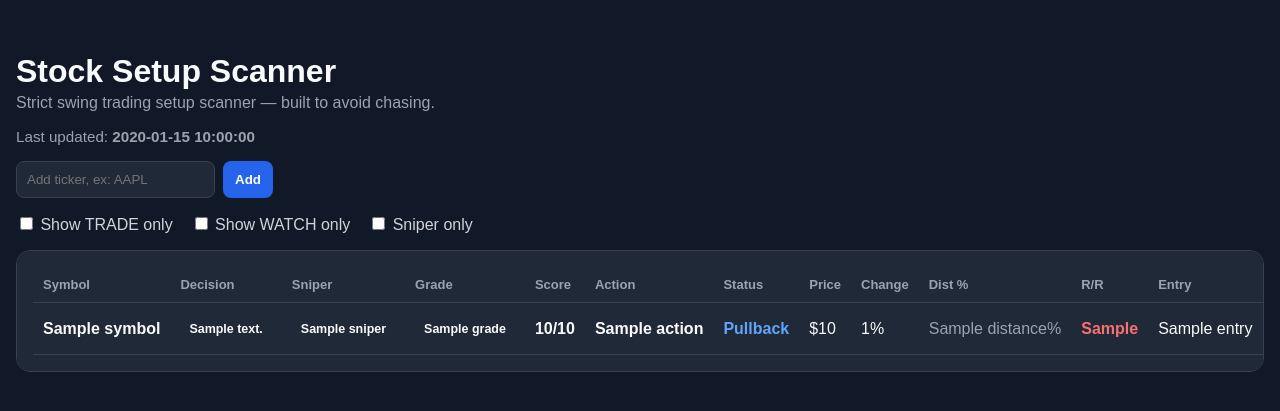
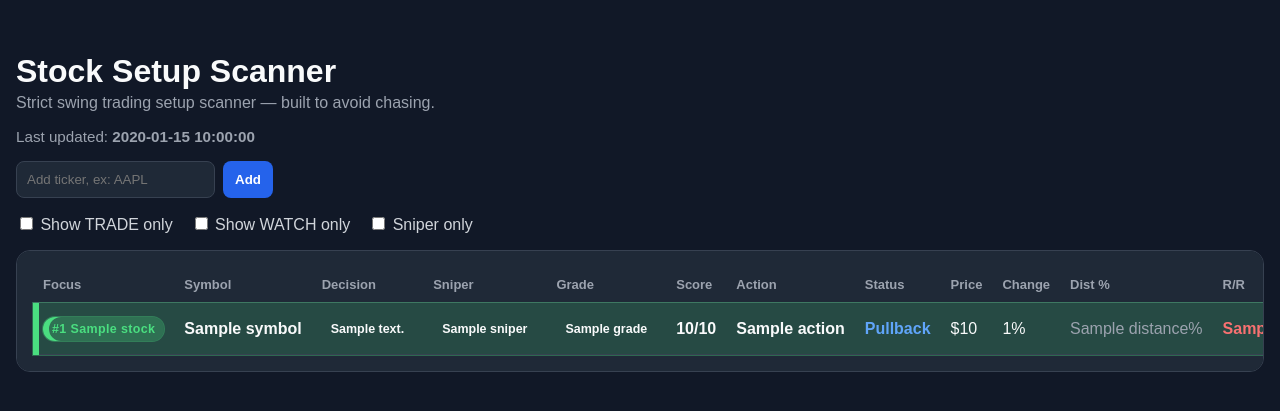
Before and after one commit to GrizzBuilt/stock-setup-scanner, a Flask app: template templates/index.html in a window 1280 px wide. Shown: the top 411 px of the page. Run offline with Flask 3, Linux system fonts and the light colour scheme; the template is opened without the code that fills it: most values are stand-ins (such as "Sample title", 1, 10 or a date in 2020).

Commit message:
Add focus ranking for best trade setups

```diff
--- a/app.py
+++ b/app.py
@@ -7,6 +7,7 @@
 # - Added Score + Grade system
 # - Improved breakout + pullback classification
 # - Added reasoning text for decisions
+# - Added Focus Rank so the best 1–2 actionable setups rise to the top
 
 from datetime import datetime
 from zoneinfo import ZoneInfo
@@ -24,14 +25,20 @@ def empty_stock(symbol, message="No data"):
     return {
         "symbol": symbol,
         "price": "—",
+        "percent": 0,
         "status": "No Trade",
         "decision": "PASS",
         "action": "PASS",
         "score": 0,
         "grade": "F",
         "sniper": "NO",
-        "rr": "—",
+        "rr": 0,
         "distance": 0,
+        "entry": "—",
+        "stop": "—",
+        "target": "—",
+        "focus_rank": "",
+        "focus_label": "",
         "reason": message,
     }
 
@@ -127,7 +134,7 @@ def get_stock_data(symbol):
         if reward > 0:
             score += 1
 
-        # penalties
+        # --- PENALTIES ---
         if status == "Extended":
             score -= 2
 
@@ -171,13 +178,13 @@ def get_stock_data(symbol):
 
         # --- REASON TEXT ---
         if status == "Extended":
-            reason = f"Price is {round(dist,2)}% above previous high. Extended."
+            reason = f"Price is {round(dist, 2)}% above previous high. Extended."
         elif status == "Breakout Triggered":
-            reason = f"Breakout triggered. RR {round(rr,2)}. Score {score}/10."
+            reason = f"Breakout triggered. RR {round(rr, 2)}. Score {score}/10."
         elif status == "Breakout Watch":
-            reason = f"Near breakout level. Watching for move."
+            reason = "Near breakout level. Watching for move."
         elif status == "Pullback":
-            reason = f"Pullback setup forming. Waiting confirmation."
+            reason = "Pullback setup forming. Waiting confirmation."
         else:
             reason = "No clean setup."
 
@@ -196,6 +203,8 @@ def get_stock_data(symbol):
             "entry": round(entry, 2),
             "stop": round(stop, 2),
             "target": round(target, 2),
+            "focus_rank": "",
+            "focus_label": "",
             "reason": reason,
         }
 
@@ -203,12 +212,93 @@ def get_stock_data(symbol):
         return empty_stock(symbol, str(e))
 
 
+def is_focus_candidate(stock):
+    """
+    A focus candidate is a setup that may deserve attention right now.
+    This stays strict on purpose.
+    """
+
+    return (
+        stock.get("decision") == "TRADE"
+        and stock.get("sniper") == "YES"
+        and stock.get("score", 0) >= 7
+        and stock.get("rr", 0) >= 1.5
+        and stock.get("status") != "Extended"
+    )
+
+
+def decision_priority(stock):
+    priorities = {
+        "TRADE": 0,
+        "WATCH": 1,
+        "PASS": 2,
+    }
+
+    return priorities.get(stock.get("decision"), 9)
+
+
+def grade_priority(stock):
+    priorities = {
+        "A+": 0,
+        "A": 1,
+        "B": 2,
+        "C": 3,
+        "F": 4,
+    }
+
+    return priorities.get(stock.get("grade"), 9)
+
+
+def scanner_sort_key(stock):
+    """
+    Sort order:
+    1. Sniper-ready TRADE setups first
+    2. TRADE before WATCH before PASS
+    3. Better grades first
+    4. Higher scores first
+    5. Better risk/reward first
+    6. Closest clean breakout distance first
+    """
+
+    focus_bonus = 0 if is_focus_candidate(stock) else 1
+
+    return (
+        focus_bonus,
+        decision_priority(stock),
+        grade_priority(stock),
+        -stock.get("score", 0),
+        -stock.get("rr", 0),
+        abs(stock.get("distance", 999)),
+        stock.get("symbol", ""),
+    )
+
+
+def add_focus_labels(stocks):
+    """
+    Marks only the top 1–2 strict trade candidates.
+    If there are no clean sniper TRADE setups, nothing gets a focus badge.
+    """
+
+    focus_candidates = [stock for stock in stocks if is_focus_candidate(stock)]
+
+    for index, stock in enumerate(focus_candidates[:2], start=1):
+        stock["focus_rank"] = index
+
+        if index == 1:
+            stock["focus_label"] = "BEST SETUP"
+        else:
+            stock["focus_label"] = "BACKUP SETUP"
+
+    return stocks
+
+
 @app.route("/")
 def home():
     symbols = get_watchlist()
     stocks = [get_stock_data(s) for s in symbols]
 
-    stocks.sort(key=lambda x: (-x["score"], x["decision"]))
+    stocks.sort(key=scanner_sort_key)
+    stocks = add_focus_labels(stocks)
 
     return render_template(
         "index.html",
--- a/static/styles.css
+++ b/static/styles.css
@@ -280,3 +280,40 @@ td {
     background: #374151;
     padding: 6px 10px;
 }
+/* Focus ranking */
+
+.focus-row {
+    position: relative;
+}
+
+.focus-rank-1 {
+    background: rgba(74, 222, 128, 0.18);
+    box-shadow:
+        inset 6px 0 0 #4ade80,
+        0 0 0 1px rgba(74, 222, 128, 0.35);
+}
+
+.focus-rank-2 {
+    background: rgba(96, 165, 250, 0.13);
+    box-shadow:
+        inset 6px 0 0 #60a5fa,
+        0 0 0 1px rgba(96, 165, 250, 0.25);
+}
+
+.focus-pill {
+    letter-spacing: 0.03em;
+}
+
+.focus-pill.focus-rank-1 {
+    background: rgba(74, 222, 128, 0.25);
+    color: #4ade80;
+}
+
+.focus-pill.focus-rank-2 {
+    background: rgba(96, 165, 250, 0.22);
+    color: #93c5fd;
+}
+
+.muted {
+    color: #6b7280;
+}
--- a/templates/index.html
+++ b/templates/index.html
@@ -6,6 +6,7 @@ Main changes:
 - Updated filters to use decision/action/status
 - Added clear visual decision labels
 - Preserves filter checkbox settings during auto refresh
+- Added Focus column for the top 1–2 actionable setups
 -->
 
 <!DOCTYPE html>
@@ -50,6 +51,7 @@ Main changes:
             <table>
                 <thead>
                     <tr>
+                        <th>Focus</th>
                         <th>Symbol</th>
                         <th>Decision</th>
                         <th>Sniper</th>
@@ -80,8 +82,19 @@ Main changes:
                                 action-{{ stock.action | lower | replace(' ', '-') | replace('/', '') }}
                                 {{ 'sniper-row' if stock.sniper == 'YES' else '' }}
                                 {{ 'extended-row' if stock.status == 'Extended' else '' }}
+                                {{ 'focus-row focus-rank-' ~ stock.focus_rank if stock.focus_rank else '' }}
                             "
                         >
+                            <td>
+                                {% if stock.focus_label %}
+                                    <span class="pill focus-pill focus-rank-{{ stock.focus_rank }}">
+                                        #{{ stock.focus_rank }} {{ stock.focus_label }}
+                                    </span>
+                                {% else %}
+                                    <span class="muted">—</span>
+                                {% endif %}
+                            </td>
+
                             <td><strong>{{ stock.symbol }}</strong></td>
 
                             <td>
```
